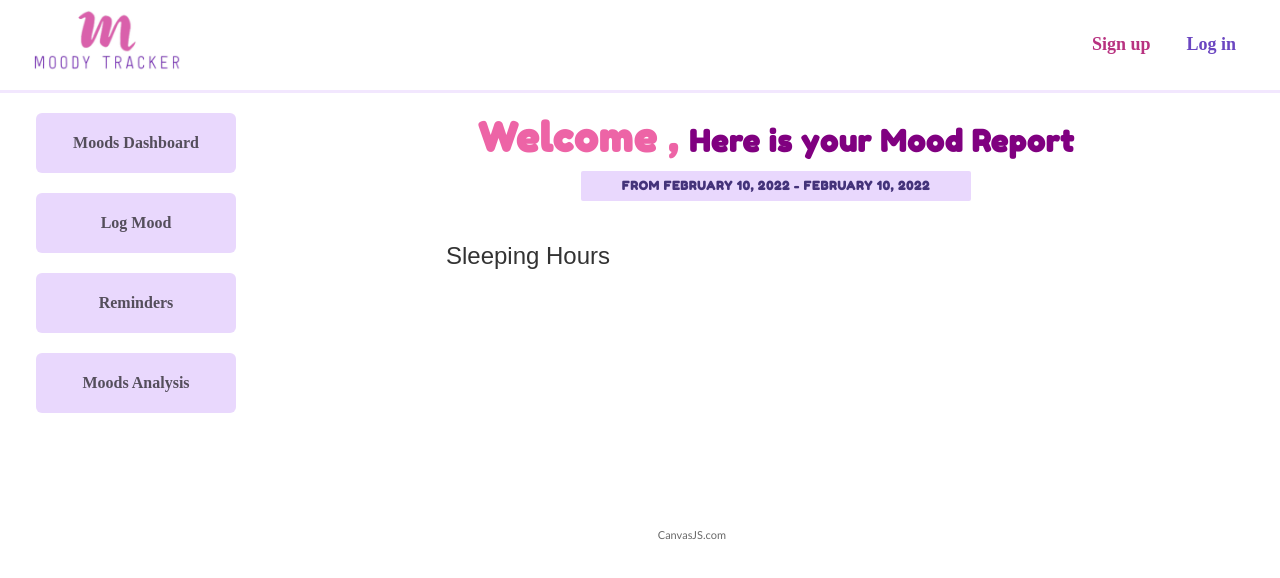
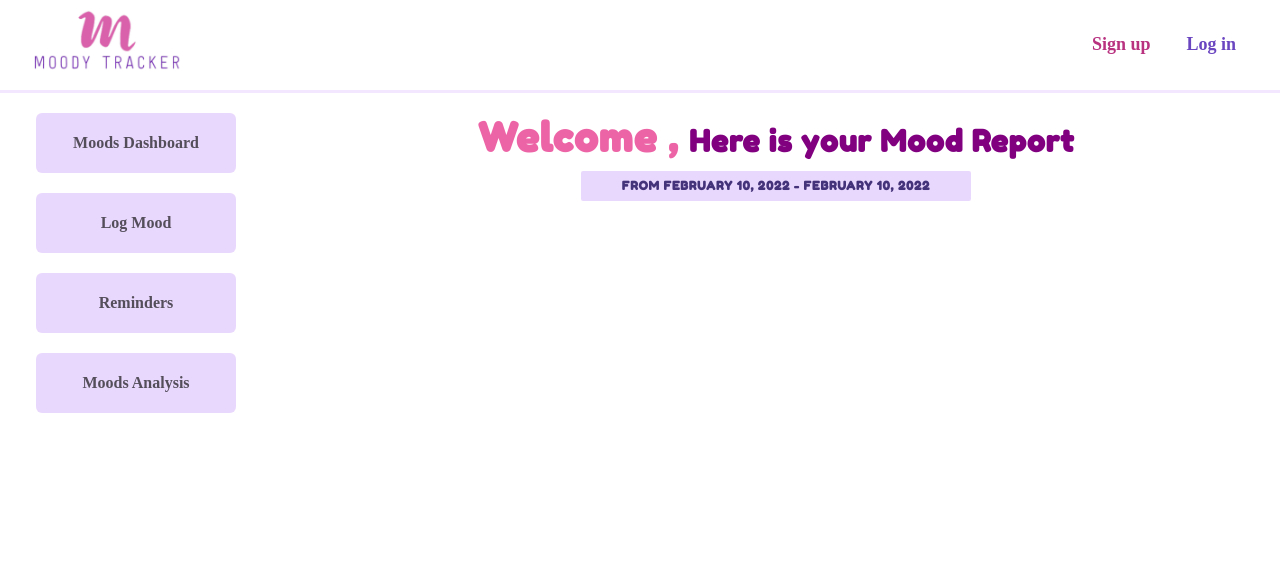
Before and after one commit to kenny-kogi/MoodyTracker-Client, a React (Create React App) app: page /moods/analysis in a window 1280 px wide. Shown: the top 578 px of the page. Built offline with nearby package versions, Linux system fonts and the light colour scheme; no server answers; a web font is replaced by a local one.

Commit message:
feature not dev

```diff
--- a/package.json
+++ b/package.json
@@ -13,7 +13,7 @@
     "@testing-library/react": "^12.1.2",
     "@testing-library/user-event": "^13.5.0",
     "axios": "^0.25.0",
-    "chart.js": "^3.7.0",
+    "chart.js": "^3.7.1",
     "framer-motion": "^5.6.0",
     "moment": "^2.29.1",
     "react": "^17.0.2",
--- a/src/components/MoodsAnalysis/MoodsAnalysis.js
+++ b/src/components/MoodsAnalysis/MoodsAnalysis.js
@@ -12,7 +12,6 @@ import {
 import SideMenu from "../LogMood/sidemenu/SideMenu";
 import { AppContext } from "../../context/appcontext";
 import moment from "moment";
-import SleepingHoursChart from "./charts/SleepingHoursChart";
 
 const MoodsAnalysis = () => {
   const { user } = useContext(AppContext);
@@ -52,10 +51,7 @@ const MoodsAnalysis = () => {
             </Badge>
           </Heading>
 
-          <Box>
-            {" "}
-            <SleepingHoursChart />{" "}
-          </Box>
+          <Box></Box>
         </Container>
       </Flex>
     </>
--- a/src/components/MoodsAnalysis/charts/SleepingHoursChart.js
+++ /dev/null
@@ -1,40 +0,0 @@
-import React from "react";
-import CanvasJSReact from "../../../assets/charts/canvasjs.react";
-import { Flex } from "@chakra-ui/react";
-import { GetSleepingHoursData } from "../data/data";
-
-let CanvasJSChart = CanvasJSReact.CanvasJSChart;
-
-const SleepingHoursChart = () => {
-  let hours_slept_list = GetSleepingHoursData().hours_slept;
-  let date_created_list = GetSleepingHoursData().date_created;
-
-  const options = {
-    theme: "light1",
-    title: {
-      text: "Sleeping Hours",
-      Color: "purple",
-    },
-
-    animationEnabled: true,
-    data: [
-      {
-        // Change type to "doughnut", "line", "splineArea", etc.
-        type: "doughnut",
-        dataPoints: [{ label: date_created_list, y: hours_slept_list }],
-      },
-    ],
-  };
-
-  return (
-    <Flex width={400} height={300} m={10} flexDirection="column">
-      <CanvasJSChart
-        options={options}
-        /* onRef={ref => this.chart = ref} */
-      />
-      {/*You can get reference to the chart instance as shown above using onRef. This allows you to access all chart properties and methods*/}
-    </Flex>
-  );
-};
-
-export default SleepingHoursChart;
```
Also changed, not shown: 1 other file (tests, documents, lock files or other folders).
